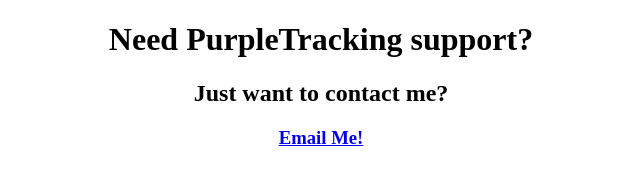
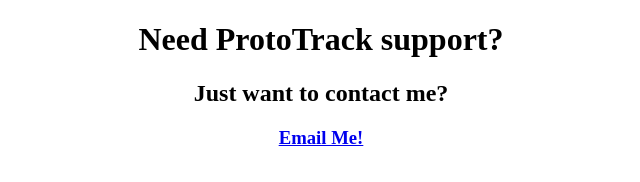
Before and after one commit to MWRevamped/iTSupport, a plain HTML site: page index.html in a window 1280 px wide. Shown: the whole page, without its empty margins (319-959 px from the left). Drawn offline with Linux system fonts and the light colour scheme.

Commit message:
Update index.html

```diff
--- a/index.html
+++ b/index.html
@@ -3,7 +3,7 @@
     <head>
         <meta charset="utf-8">
         <meta name="viewport" content="width=device-width, initial-scale=1">
-        <title>PurpleTracking support/contact</title>
+        <title>ProtoTrack support/contact</title>
         <style>
             body {
                 text-align: center;
@@ -11,7 +11,7 @@
         </style>
     </head>
     <body>
- 	<h1>Need PurpleTracking support?</h1>
+ 	<h1>Need ProtoTrack support?</h1>
 	<h2>Just want to contact me?</h2>
         <h3><a href="mailto:minke.downy.06@icloud.com">Email Me!</a></h3>
     </body>
```
